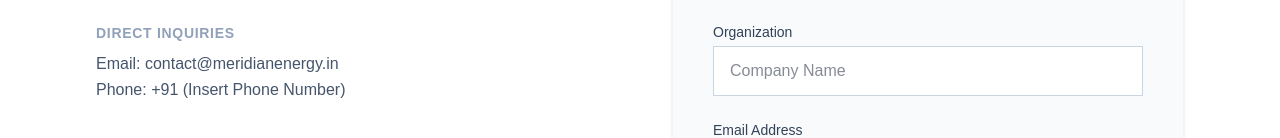
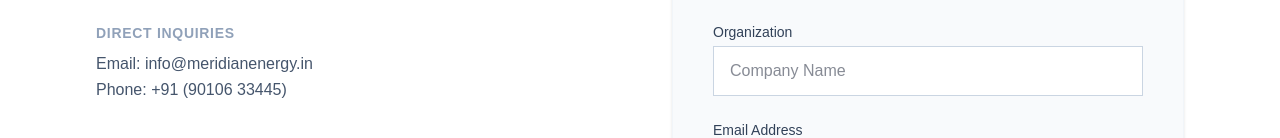
Before and after one commit to diwakar820-hash/meridian-energy-web, a Next.js app: page /contact in a window 1280 px wide. Shown: the part 418-556 px from the top of the page. Built offline with nearby package versions, Linux system fonts and the light colour scheme.

Commit message:
Updated contact email to info@

```diff
--- a/app/contact/page.tsx
+++ b/app/contact/page.tsx
@@ -22,8 +22,8 @@ export default function ContactPage() {
 
               <div>
                 <h3 className="text-sm font-bold text-slate-400 uppercase tracking-wider mb-2">Direct Inquiries</h3>
-                <p>Email: contact@meridianenergy.in</p>
-                <p>Phone: +91 (Insert Phone Number)</p>
+                <p>Email: info@meridianenergy.in</p>
+                <p>Phone: +91 (90106 33445)</p>
               </div>
 
               <div>
@@ -37,24 +37,26 @@ export default function ContactPage() {
           {/* Right Column: Inquiry Form */}
           <div className="bg-slate-50 p-8 md:p-10 border border-slate-100 shadow-sm">
             <h2 className="text-xl font-serif text-slate-900 mb-6">Send an Inquiry</h2>
-            <form className="space-y-6">
+
+            {/* Make sure your Formspree link stays here! */}
+            <form action="YOUR_FORMSPREE_LINK_HERE" method="POST" className="space-y-6">
               <div>
                 <label htmlFor="name" className="block text-sm font-medium text-slate-700 mb-1">Full Name</label>
-                <input type="text" id="name" className="w-full border border-slate-300 px-4 py-3 focus:outline-none focus:border-blue-900 focus:ring-1 focus:ring-blue-900 bg-white transition" placeholder="John Doe" />
+                <input type="text" id="name" name="name" required className="w-full border border-slate-300 px-4 py-3 focus:outline-none focus:border-blue-900 focus:ring-1 focus:ring-blue-900 bg-white transition" placeholder="John Doe" />
               </div>
               <div>
                 <label htmlFor="organization" className="block text-sm font-medium text-slate-700 mb-1">Organization</label>
-                <input type="text" id="organization" className="w-full border border-slate-300 px-4 py-3 focus:outline-none focus:border-blue-900 focus:ring-1 focus:ring-blue-900 bg-white transition" placeholder="Company Name" />
+                <input type="text" id="organization" name="organization" className="w-full border border-slate-300 px-4 py-3 focus:outline-none focus:border-blue-900 focus:ring-1 focus:ring-blue-900 bg-white transition" placeholder="Company Name" />
               </div>
               <div>
                 <label htmlFor="email" className="block text-sm font-medium text-slate-700 mb-1">Email Address</label>
-                <input type="email" id="email" className="w-full border border-slate-300 px-4 py-3 focus:outline-none focus:border-blue-900 focus:ring-1 focus:ring-blue-900 bg-white transition" placeholder="john@company.com" />
+                <input type="email" id="email" name="email" required className="w-full border border-slate-300 px-4 py-3 focus:outline-none focus:border-blue-900 focus:ring-1 focus:ring-blue-900 bg-white transition" placeholder="john@company.com" />
               </div>
               <div>
                 <label htmlFor="message" className="block text-sm font-medium text-slate-700 mb-1">Message</label>
-                <textarea id="message" rows={4} className="w-full border border-slate-300 px-4 py-3 focus:outline-none focus:border-blue-900 focus:ring-1 focus:ring-blue-900 bg-white transition" placeholder="How can we help you?"></textarea>
+                <textarea id="message" name="message" required rows={4} className="w-full border border-slate-300 px-4 py-3 focus:outline-none focus:border-blue-900 focus:ring-1 focus:ring-blue-900 bg-white transition" placeholder="How can we help you?"></textarea>
               </div>
-              <button type="button" className="w-full bg-blue-900 text-white px-8 py-4 text-sm font-semibold tracking-wide hover:bg-blue-800 transition shadow-md">
+              <button type="submit" className="w-full bg-blue-900 text-white px-8 py-4 text-sm font-semibold tracking-wide hover:bg-blue-800 transition shadow-md">
                 SUBMIT INQUIRY
               </button>
             </form>
```
